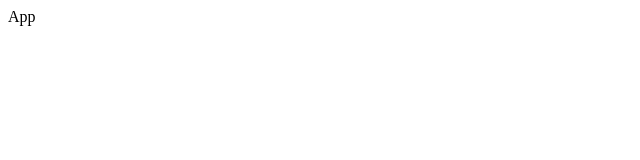
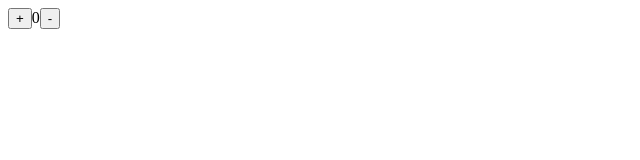
Before and after one commit to vmanidev/react-redux, a React (Vite) app in the folder redux-counter-app/: page / in a window 1280 px wide. Shown: the top 160 px of the page, without its empty margins (0-640 px from the left). Built offline with nearby package versions, Linux system fonts and the light colour scheme.

Commit message:
feat: connect React component to Redux store for count state management

```diff
--- a/redux-counter-app/src/App.tsx
+++ b/redux-counter-app/src/App.tsx
@@ -1,3 +1,28 @@
+import { useEffect, useState } from "react";
+import store from "./store";
+
 export default function App() {
-  return <div>App</div>;
+  const [count, setCount] = useState(store.getState().count);
+
+  useEffect(() => {
+    const subscribe = store.subscribe(() => setCount(store.getState().count));
+
+    return () => subscribe();
+  }, []);
+
+  const increment = () => {
+    store.dispatch({ type: "increment", payload: null });
+  };
+
+  const decrement = () => {
+    store.dispatch({ type: "decrement", payload: null });
+  };
+
+  return (
+    <div>
+      <button onClick={increment}>+</button>
+      <span>{count}</span>
+      <button onClick={decrement}>-</button>
+    </div>
+  );
 }
```
